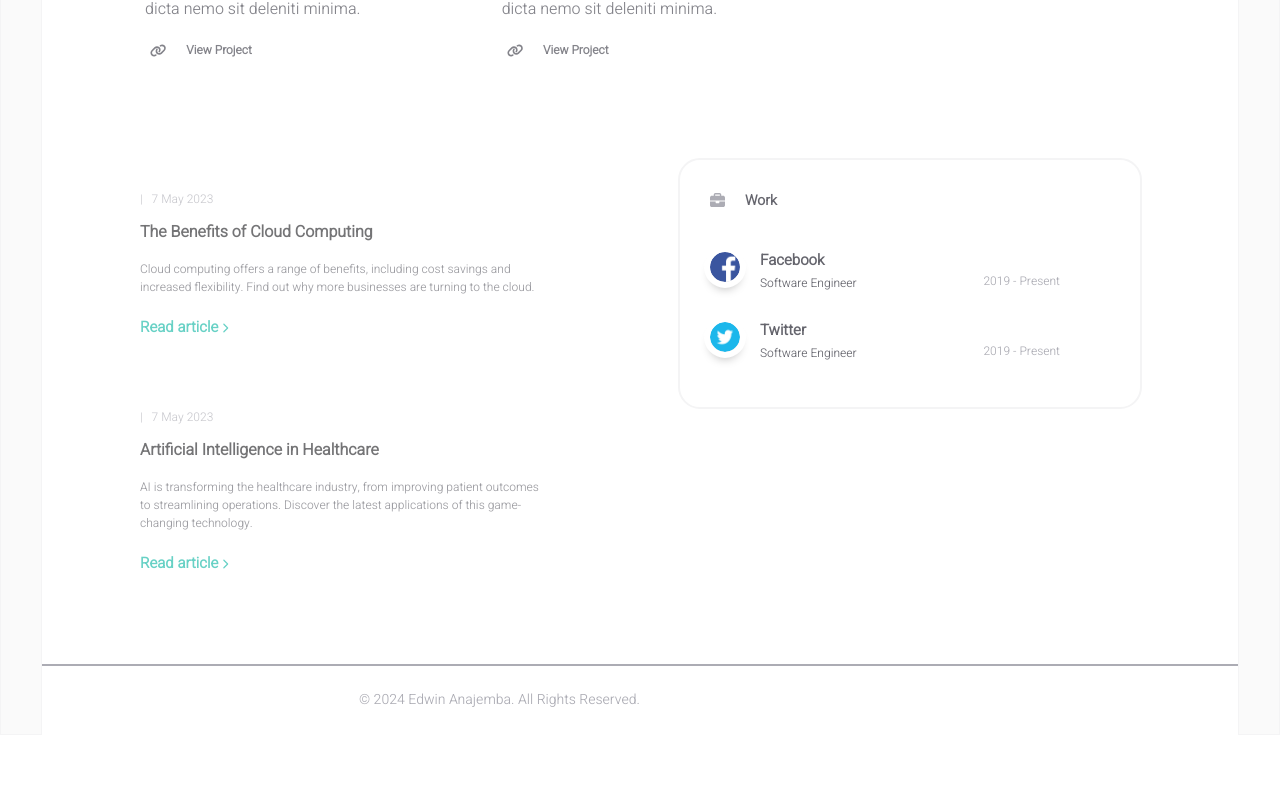
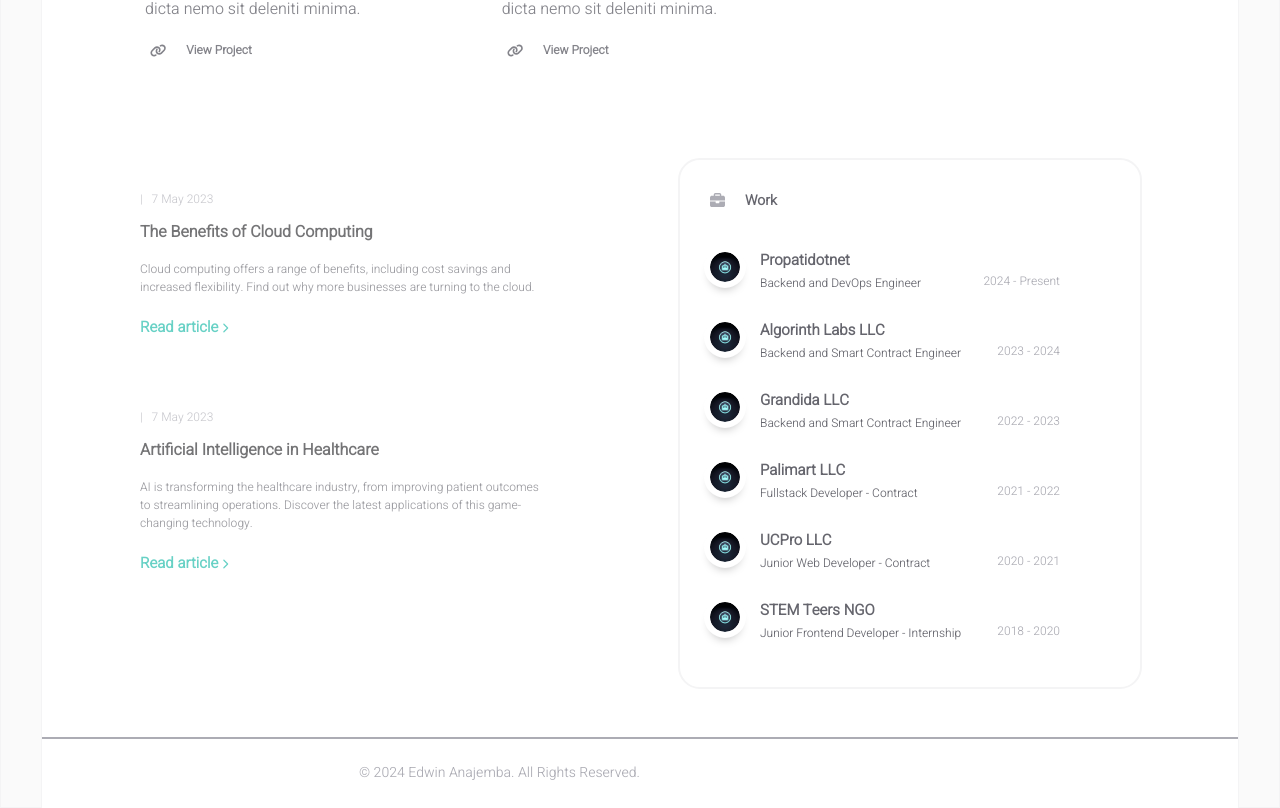
Before and after one commit to anajembaedwin/anajembaedwin.github.io, a React (Create React App) app: page / in a window 1280 px wide. Shown: the part 1329-2137 px from the top of the page. Before the commit the page ends 2064 px from the top, so only its background shows below. Built offline with nearby package versions, Linux system fonts and the light colour scheme.

Commit message:
updated home, about, project pages

```diff
--- a/src/components/homepage/works.jsx
+++ b/src/components/homepage/works.jsx
@@ -15,28 +15,80 @@ const Works = () => {
 					<div className="works-body">
 						<div className="work">
 							<img
-								src="./facebook.png"
+								src="./brief-case.jpg"
 								alt="facebook"
 								className="work-image"
 							/>
-							<div className="work-title">Facebook</div>
+							<div className="work-title">Propatidotnet</div>
 							<div className="work-subtitle">
-								Software Engineer
+								Backend and DevOps Engineer
 							</div>
-							<div className="work-duration">2019 - Present</div>
+							<div className="work-duration">2024 - Present</div>
 						</div>
 
 						<div className="work">
 							<img
-								src="./twitter.png"
+								src="./brief-case.jpg"
 								alt="twitter"
 								className="work-image"
 							/>
-							<div className="work-title">Twitter</div>
+							<div className="work-title">Algorinth Labs LLC</div>
 							<div className="work-subtitle">
-								Software Engineer
+								Backend and Smart Contract Engineer
 							</div>
-							<div className="work-duration">2019 - Present</div>
+							<div className="work-duration">2023 - 2024</div>
+						</div>
+
+						<div className="work">
+							<img
+								src="./brief-case.jpg"
+								alt="facebook"
+								className="work-image"
+							/>
+							<div className="work-title">Grandida LLC</div>
+							<div className="work-subtitle">
+								Backend and Smart Contract Engineer
+							</div>
+							<div className="work-duration">2022 - 2023</div>
+						</div>
+
+						<div className="work">
+							<img
+								src="./brief-case.jpg"
+								alt="facebook"
+								className="work-image"
+							/>
+							<div className="work-title">Palimart LLC</div>
+							<div className="work-subtitle">
+								Fullstack Developer - Contract
+							</div>
+							<div className="work-duration">2021 - 2022</div>
+						</div>
+
+						<div className="work">
+							<img
+								src="./brief-case.jpg"
+								alt="facebook"
+								className="work-image"
+							/>
+							<div className="work-title">UCPro LLC</div>
+							<div className="work-subtitle">
+								Junior Web Developer - Contract
+							</div>
+							<div className="work-duration">2020 - 2021</div>
+						</div>
+
+						<div className="work">
+							<img
+								src="./brief-case.jpg"
+								alt="facebook"
+								className="work-image"
+							/>
+							<div className="work-title">STEM Teers NGO</div>
+							<div className="work-subtitle">
+								Junior Frontend Developer - Internship
+							</div>
+							<div className="work-duration">2018 - 2020</div>
 						</div>
 					</div>
 				}
--- a/src/data/user.js
+++ b/src/data/user.js
@@ -21,10 +21,9 @@ const INFO = {
 			"I am a software developer with expertise in backend development, shopify development, and devOps, using HTML, CSS, React, Node.js, Python, ASP.NET, Go and Bash. I have experience in building scalable, secure and reliable web applications using various frameworks and technologies. I enjoy solving complex problems and learning new skills. I am passionate about creating high-quality code that follows best practices and industry standards. I am always looking for new challenges and opportunities to grow as a developer.",
 	},
 
-	about: {
-		title: "I’m Edwin Anajemba. I live in Abuja, where I develop solutions for the future.",
-		description:
-			"I've worked on a variety of projects over the years and I'm proud of the progress I've made. Many of these projects are open-source and available for others to explore and contribute to. If you're interested in any of the projects I've worked on, please feel free to check out the code and suggest any improvements or enhancements you might have in mind. Collaborating with others is a great way to learn and grow, and I'm always open to new ideas and feedback.",
+	"about": {
+		"title": "Edwin Anajemba: Crafting Future Solutions",
+		"description": "My journey is a tapestry of diverse projects, each a testament to my dedication and technical prowess. I pride myself on designing robust systems and delivering efficient, scalable solutions. I'm driven by continuous learning, eagerly embracing new challenges and technologies. Feedback is my compass, guiding my professional development and honing my skills. Each project in my portfolio is not just a task completed, but a unique challenge overcome and a milestone in my career."
 	},
 
 	"articles": {
--- a/src/pages/about.jsx
+++ b/src/pages/about.jsx
@@ -54,7 +54,7 @@ const About = () => {
 								<div className="about-image-container">
 									<div className="about-image-wrapper">
 										<img
-											src="about.jpg"
+											src="edwin-photo.jpg"
 											alt="about"
 											className="about-image"
 										/>
```
Also changed, not shown: public/brief-case.jpg (added), public/edwin-photo.jpg (added).
